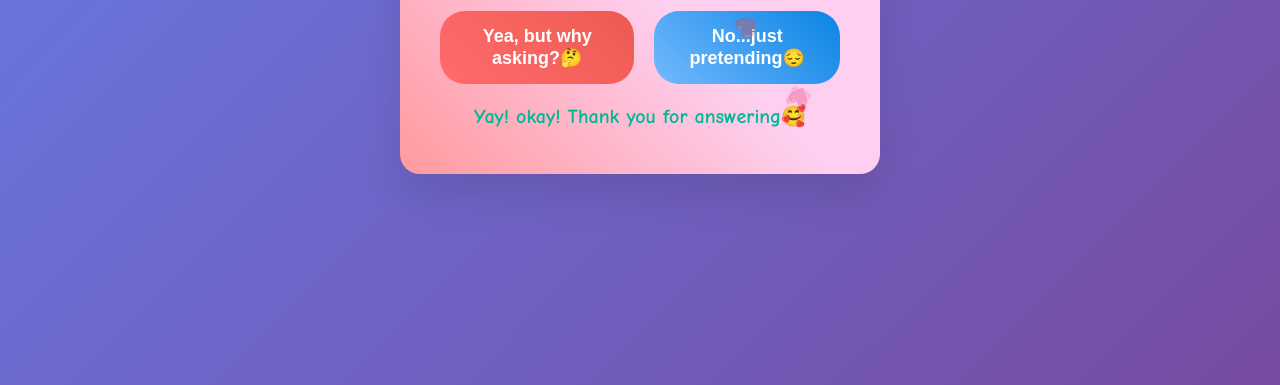
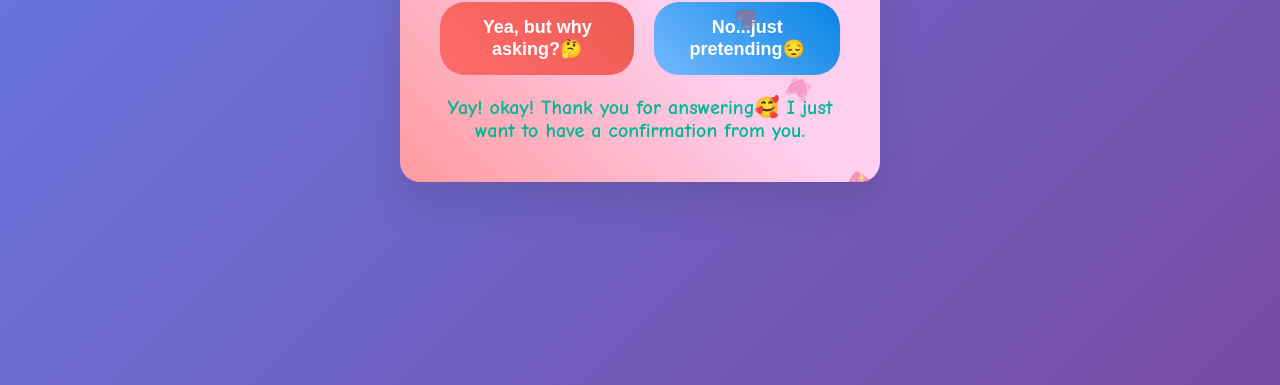
Before and after one commit to Hchiaoni/Do-you-like-me-, a plain HTML site: page index.html in a window 1280 px wide. Both pictures are taken after a click on the button "Yea, but why asking?🤔". Shown: the part 415-800 px from the top of the page. Drawn offline with Linux system fonts and the light colour scheme.

Commit message:
Update index.html

```diff
--- a/index.html
+++ b/index.html
@@ -217,7 +217,7 @@
         ];
 
         function handleYes() {
-            document.getElementById('response').innerHTML = '<span class="happy">Yay! okay! Thank you for answering🥰</span>';
+            document.getElementById('response').innerHTML = '<span class="happy">Yay! okay! Thank you for answering🥰 I just want to have a confirmation from you.</span>';
             createHearts();
 
             // Disable buttons
```
